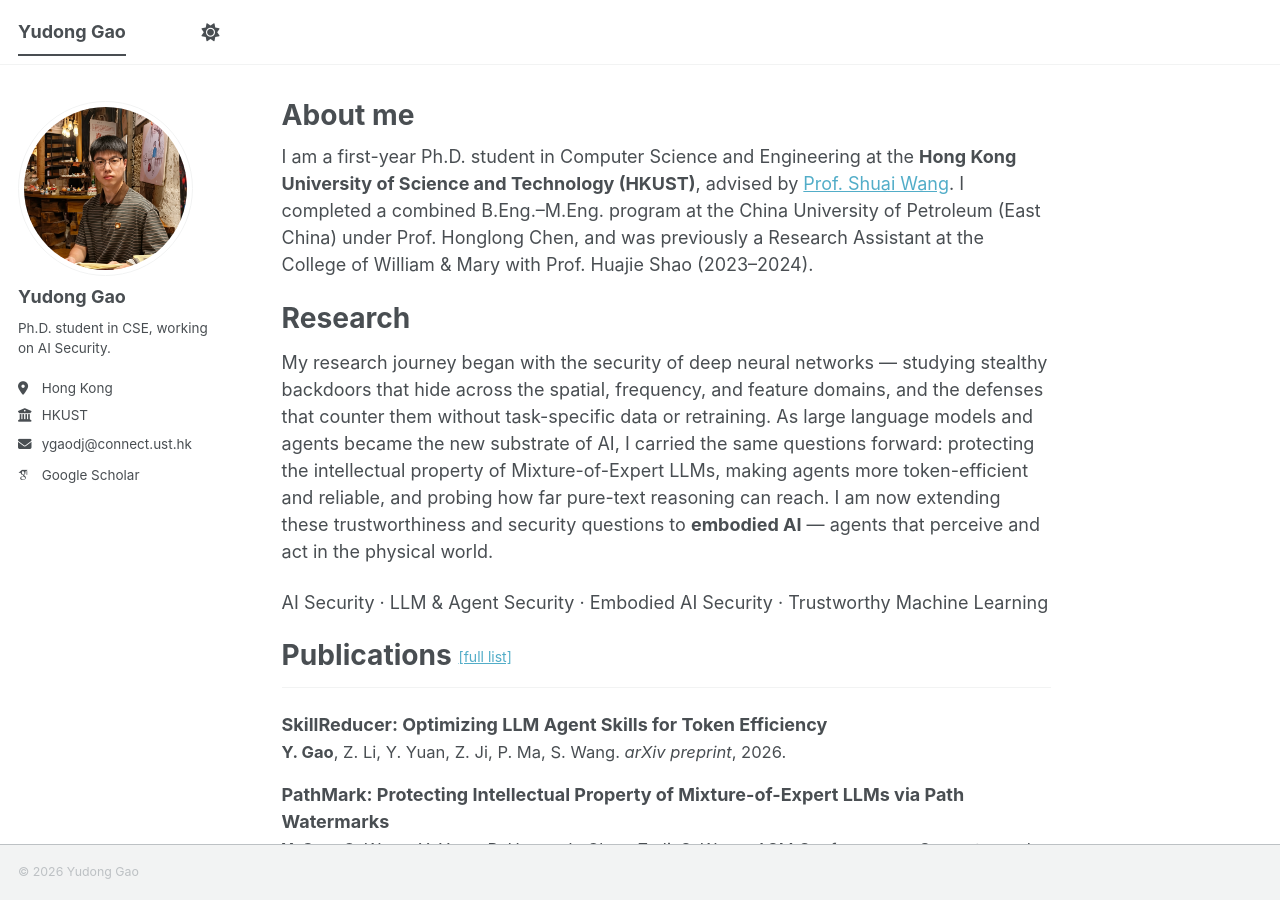
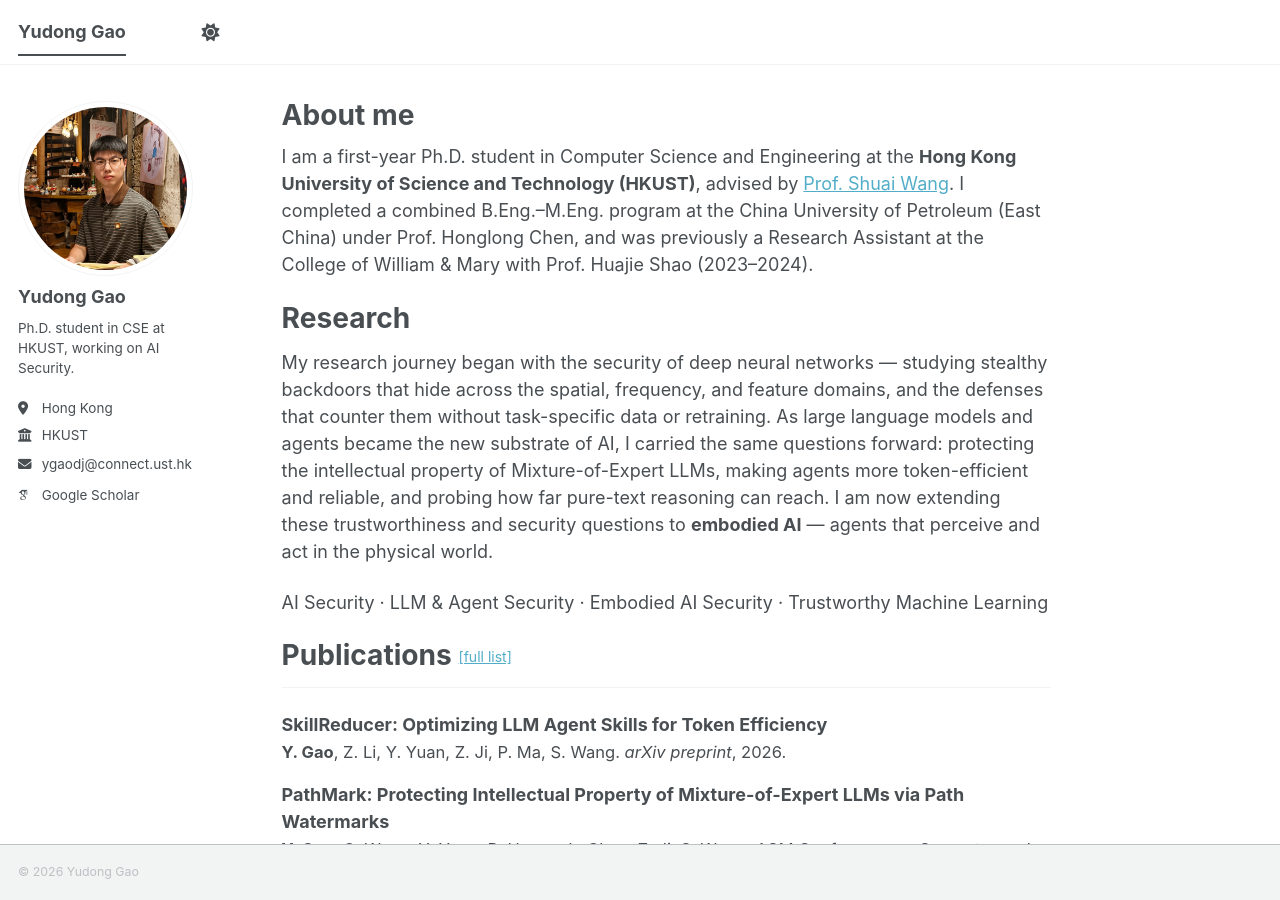
Before and after one commit to ifen1/ifen1.github.io, a Jekyll site: the page built from _pages/about.md, in a window 1280 px wide and 900 px high. Built offline with Jekyll 4.4.1, drawn with Linux system fonts in a browser that asks for light colours; some web fonts are replaced; a script bundle is joined from its source files by our own code; library files that are not in the unit come from our copies.

Commit message:
bio 中补上学校 (HKUST)
Co-Authored-By: Claude Opus 4.8 (1M context) <noreply@anthropic.com>

```diff
--- a/_config.yml
+++ b/_config.yml
@@ -26,7 +26,7 @@ author:
   avatar           : "profile.png"
   name             : "Yudong Gao"
   pronouns         : # example: "she/her"
-  bio              : "Ph.D. student in CSE, working on AI Security."
+  bio              : "Ph.D. student in CSE at HKUST, working on AI Security."
   location         : "Hong Kong"
   employer         : "HKUST"
   uri              : # URL
```
